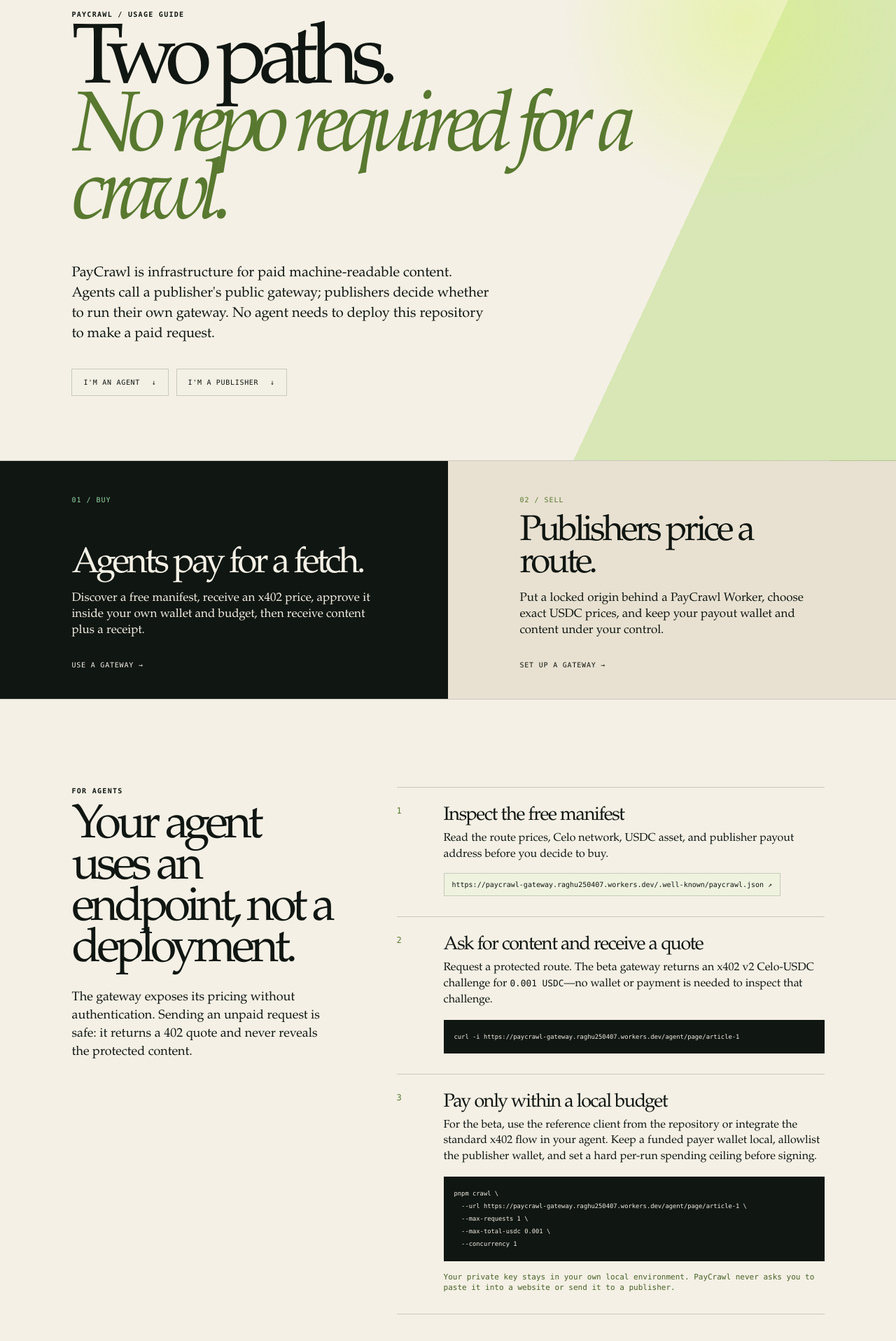
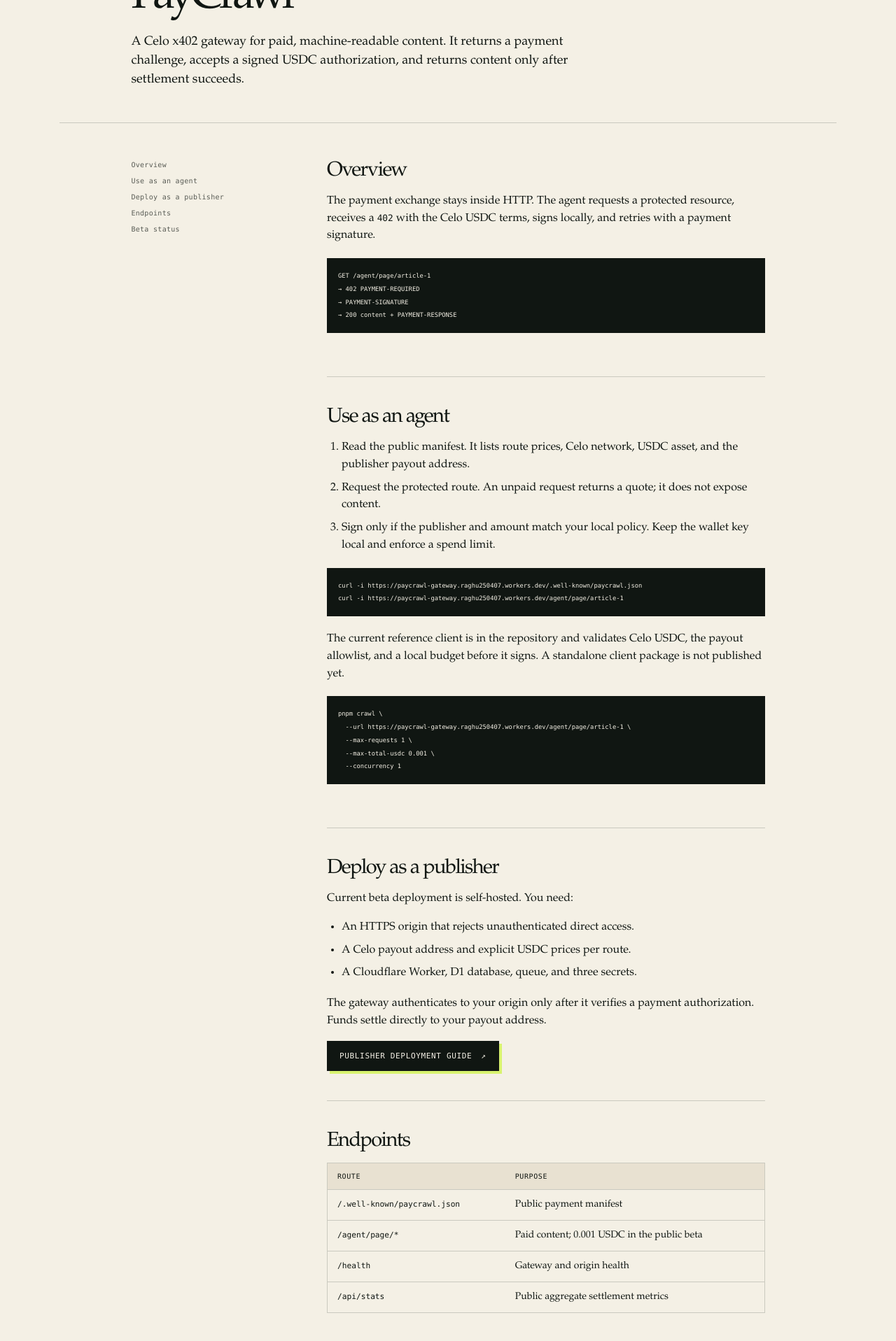
Before and after one commit to Some1Uknow/paycrawl, a Next.js app in the folder apps/web/: page /docs in a window 1280 px wide. Shown: the part 200-2117 px from the top of the page at 70% size. Built offline with nearby package versions, Linux system fonts and the light colour scheme.

Commit message:
refactor: make docs concise

```diff
--- a/apps/web/app/docs/page.tsx
+++ b/apps/web/app/docs/page.tsx
@@ -2,9 +2,8 @@
 import Link from "next/link";
 
 export const metadata: Metadata = {
-  title: "How to use PayCrawl",
-  description:
-    "A practical guide for AI agents and publishers using PayCrawl on Celo.",
+  title: "PayCrawl docs",
+  description: "Reference for using and deploying PayCrawl on Celo.",
 };
 
 const gatewayUrl = "https://paycrawl-gateway.raghu250407.workers.dev";
@@ -31,207 +30,168 @@
 
 export default function DocsPage(): React.ReactElement {
   return (
-    <main className="docs-page">
+    <main className="reference-docs">
       <nav className="nav" aria-label="Primary navigation">
         <Link className="brand" href="/">
           <Mark />
           <span>PayCrawl</span>
         </Link>
         <div className="nav-links">
-          <a href="#agents">For agents</a>
-          <a href="#publishers">For publishers</a>
-          <a href="#beta">Beta status</a>
+          <a href="#agent">Agent</a>
+          <a href="#publisher">Publisher</a>
+          <a href="#endpoints">Endpoints</a>
         </div>
         <Link className="nav-cta" href="/">
           Product <span>↗</span>
         </Link>
       </nav>
 
-      <header className="docs-hero">
-        <p className="eyebrow">PayCrawl / usage guide</p>
-        <h1>
-          Two paths.
-          <br />
-          <em>No repo required for a crawl.</em>
-        </h1>
+      <header className="reference-header">
+        <p className="eyebrow">Documentation</p>
+        <h1>PayCrawl</h1>
         <p>
-          PayCrawl is infrastructure for paid machine-readable content. Agents
-          call a publisher&apos;s public gateway; publishers decide whether to
-          run their own gateway. No agent needs to deploy this repository to
-          make a paid request.
+          A Celo x402 gateway for paid, machine-readable content. It returns a
+          payment challenge, accepts a signed USDC authorization, and returns
+          content only after settlement succeeds.
         </p>
-        <div className="docs-jump-links">
-          <a href="#agents">
-            I&apos;m an agent <span>↓</span>
-          </a>
-          <a href="#publishers">
-            I&apos;m a publisher <span>↓</span>
-          </a>
-        </div>
       </header>
 
-      <section className="path-grid" aria-label="Choose your path">
-        <a className="path-card agent-path" href="#agents">
-          <span className="path-index">01 / BUY</span>
-          <h2>Agents pay for a fetch.</h2>
+      <div className="reference-shell">
+        <aside className="reference-nav" aria-label="Documentation sections">
+          <a href="#overview">Overview</a>
+          <a href="#agent">Use as an agent</a>
+          <a href="#publisher">Deploy as a publisher</a>
+          <a href="#endpoints">Endpoints</a>
+          <a href="#beta">Beta status</a>
+        </aside>
+
+        <article className="reference-content">
+          <section id="overview">
+            <h2>Overview</h2>
             <p>
-            Discover a free manifest, receive an x402 price, approve it inside
-            your own wallet and budget, then receive content plus a receipt.
+              The payment exchange stays inside HTTP. The agent requests a
+              protected resource, receives a <code>402</code> with the Celo USDC
+              terms, signs locally, and retries with a payment signature.
             </p>
-          <b>Use a gateway →</b>
-        </a>
-        <a className="path-card publisher-path" href="#publishers">
-          <span className="path-index">02 / SELL</span>
-          <h2>Publishers price a route.</h2>
-          <p>
-            Put a locked origin behind a PayCrawl Worker, choose exact USDC
-            prices, and keep your payout wallet and content under your control.
-          </p>
-          <b>Set up a gateway →</b>
-        </a>
+            <pre className="reference-code">
+              <code>{`GET /agent/page/article-1
+→ 402 PAYMENT-REQUIRED
+→ PAYMENT-SIGNATURE
+→ 200 content + PAYMENT-RESPONSE`}</code>
+            </pre>
           </section>
 
-      <section className="docs-section agent-guide" id="agents">
-        <div className="docs-section-heading">
-          <p className="eyebrow">For agents</p>
-          <h2>Your agent uses an endpoint, not a deployment.</h2>
+          <section id="agent">
+            <h2>Use as an agent</h2>
+            <ol>
+              <li>
+                Read the public manifest. It lists route prices, Celo network,
+                USDC asset, and the publisher payout address.
+              </li>
+              <li>
+                Request the protected route. An unpaid request returns a quote;
+                it does not expose content.
+              </li>
+              <li>
+                Sign only if the publisher and amount match your local policy.
+                Keep the wallet key local and enforce a spend limit.
+              </li>
+            </ol>
+            <pre className="reference-code">
+              <code>{`curl -i ${gatewayUrl}/.well-known/paycrawl.json
+curl -i ${gatewayUrl}/agent/page/article-1`}</code>
+            </pre>
             <p>
-            The gateway exposes its pricing without authentication. Sending an
-            unpaid request is safe: it returns a 402 quote and never reveals the
-            protected content.
+              The current reference client is in the repository and validates
+              Celo USDC, the payout allowlist, and a local budget before it
+              signs. A standalone client package is not published yet.
             </p>
-        </div>
-        <div className="guide-steps">
-          <article>
-            <span>1</span>
-            <div>
-              <h3>Inspect the free manifest</h3>
-              <p>
-                Read the route prices, Celo network, USDC asset, and publisher
-                payout address before you decide to buy.
-              </p>
-              <a
-                className="inline-code-link"
-                href={`${gatewayUrl}/.well-known/paycrawl.json`}
-                target="_blank"
-                rel="noreferrer"
-              >
-                {gatewayUrl}/.well-known/paycrawl.json ↗
-              </a>
-            </div>
-          </article>
-          <article>
-            <span>2</span>
-            <div>
-              <h3>Ask for content and receive a quote</h3>
-              <p>
-                Request a protected route. The beta gateway returns an x402 v2
-                Celo-USDC challenge for <code>0.001 USDC</code>—no wallet or
-                payment is needed to inspect that challenge.
-              </p>
-              <pre className="docs-code">
-                <code>{`curl -i ${gatewayUrl}/agent/page/article-1`}</code>
-              </pre>
-            </div>
-          </article>
-          <article>
-            <span>3</span>
-            <div>
-              <h3>Pay only within a local budget</h3>
-              <p>
-                For the beta, use the reference client from the repository or
-                integrate the standard x402 flow in your agent. Keep a funded
-                payer wallet local, allowlist the publisher wallet, and set a
-                hard per-run spending ceiling before signing.
-              </p>
-              <pre className="docs-code">
+            <pre className="reference-code">
               <code>{`pnpm crawl \\
   --url ${gatewayUrl}/agent/page/article-1 \\
   --max-requests 1 \\
   --max-total-usdc 0.001 \\
   --concurrency 1`}</code>
             </pre>
-              <p className="guide-note">
-                Your private key stays in your own local environment. PayCrawl
-                never asks you to paste it into a website or send it to a
-                publisher.
-              </p>
-            </div>
-          </article>
-        </div>
           </section>
 
-      <section className="docs-section publisher-guide" id="publishers">
-        <div className="docs-section-heading">
-          <p className="eyebrow">For publishers</p>
-          <h2>Run the gateway beside your content—not inside your CMS.</h2>
+          <section id="publisher">
+            <h2>Deploy as a publisher</h2>
+            <p>Current beta deployment is self-hosted. You need:</p>
+            <ul>
+              <li>
+                An HTTPS origin that rejects unauthenticated direct access.
+              </li>
+              <li>A Celo payout address and explicit USDC prices per route.</li>
+              <li>
+                A Cloudflare Worker, D1 database, queue, and three secrets.
+              </li>
+            </ul>
             <p>
-            A publisher controls the upstream origin, the payout address, route
-            prices, and Cloudflare account. The gateway sends the authenticated
-            origin request only after a valid payment authorization.
+              The gateway authenticates to your origin only after it verifies a
+              payment authorization. Funds settle directly to your payout
+              address.
             </p>
-        </div>
-        <div className="publisher-checklist">
-          <article>
-            <span>Bring</span>
-            <h3>A protected HTTPS origin</h3>
-            <p>
-              Your origin must reject direct traffic and accept the private
-              PayCrawl origin token. It serves your existing machine-readable
-              content; it does not need to be rewritten.
-            </p>
-          </article>
-          <article>
-            <span>Choose</span>
-            <h3>A Celo payout wallet and route policy</h3>
-            <p>
-              Set a non-custodial payout address and explicit atomic USDC prices
-              for routes such as pages, feeds, and exports.
-            </p>
-          </article>
-          <article>
-            <span>Deploy</span>
-            <h3>Your own Cloudflare Worker</h3>
-            <p>
-              The current beta is self-hosted: you create the Worker data
-              resources and secrets in your Cloudflare account, then deploy the
-              gateway template. You do not give PayCrawl custody of content or
-              funds.
-            </p>
-          </article>
-        </div>
             <a
               className="button button-primary"
               href={deployUrl}
               target="_blank"
               rel="noreferrer"
             >
-          Open publisher deployment guide <span>↗</span>
+              Publisher deployment guide <span>↗</span>
             </a>
           </section>
 
-      <section className="beta-strip" id="beta">
-        <div>
-          <p className="eyebrow">An honest beta boundary</p>
-          <h2>Hosted onboarding is the next product layer.</h2>
+          <section id="endpoints">
+            <h2>Endpoints</h2>
+            <div className="reference-table-wrap">
+              <table>
+                <thead>
+                  <tr>
+                    <th>Route</th>
+                    <th>Purpose</th>
+                  </tr>
+                </thead>
+                <tbody>
+                  <tr>
+                    <td>
+                      <code>/.well-known/paycrawl.json</code>
+                    </td>
+                    <td>Public payment manifest</td>
+                  </tr>
+                  <tr>
+                    <td>
+                      <code>/agent/page/*</code>
+                    </td>
+                    <td>Paid content; 0.001 USDC in the public beta</td>
+                  </tr>
+                  <tr>
+                    <td>
+                      <code>/health</code>
+                    </td>
+                    <td>Gateway and origin health</td>
+                  </tr>
+                  <tr>
+                    <td>
+                      <code>/api/stats</code>
+                    </td>
+                    <td>Public aggregate settlement metrics</td>
+                  </tr>
+                </tbody>
+              </table>
             </div>
+          </section>
+
+          <section id="beta">
+            <h2>Beta status</h2>
             <p>
-          Today, agents can use a gateway immediately, while publishers still
-          self-host the gateway from this repository. A smooth managed flow—add
-          an origin, connect a payout wallet, choose prices, and publish—is not
-          live yet. We call that out so no one mistakes the beta template for a
-          finished SaaS dashboard.
+              The public gateway is live. Publisher setup is currently
+              self-hosted; managed Cloudflare onboarding, browser wallet
+              connection, and a standalone agent package are not available yet.
             </p>
           </section>
-
-      <aside className="limitation docs-limitation">
-        <span>Security boundary</span>
-        <p>
-          PayCrawl makes an authorized agent route paid and auditable. It does
-          not stop a malicious actor from scraping a separately public website,
-          so publishers should keep their normal origin controls in place.
-        </p>
-      </aside>
+        </article>
+      </div>
 
       <footer>
         <Link className="brand" href="/">
--- a/apps/web/app/globals.css
+++ b/apps/web/app/globals.css
@@ -1116,6 +1116,123 @@
   background: var(--paper-deep);
 }
 
+.reference-docs {
+  min-height: 100vh;
+}
+.reference-header {
+  max-width: 1110px;
+  margin: 0 auto;
+  padding: 65px 8vw 47px;
+  border-bottom: 1px solid var(--line);
+}
+.reference-header h1 {
+  margin: 0;
+  font-size: clamp(42px, 5vw, 68px);
+  font-weight: 500;
+  line-height: 0.95;
+  letter-spacing: -0.08em;
+}
+.reference-header > p:not(.eyebrow) {
+  max-width: 650px;
+  margin: 19px 0 0;
+  font-size: 18px;
+  line-height: 1.5;
+}
+.reference-shell {
+  max-width: 1110px;
+  margin: 0 auto;
+  padding: 54px 8vw 100px;
+  display: grid;
+  grid-template-columns: 190px minmax(0, 1fr);
+  gap: clamp(40px, 7vw, 110px);
+}
+.reference-nav {
+  position: sticky;
+  top: 24px;
+  align-self: start;
+  display: grid;
+  gap: 12px;
+  font-family: var(--mono);
+  font-size: 10px;
+  letter-spacing: 0.03em;
+}
+.reference-nav a {
+  color: rgba(16, 22, 18, 0.68);
+}
+.reference-nav a:hover {
+  color: var(--ink);
+}
+.reference-content {
+  max-width: 710px;
+}
+.reference-content section {
+  padding: 0 0 42px;
+  margin: 0 0 43px;
+  border-bottom: 1px solid var(--line);
+}
+.reference-content section:last-child {
+  margin-bottom: 0;
+}
+.reference-content h2 {
+  margin: 0 0 16px;
+  font-size: 29px;
+  font-weight: 500;
+  line-height: 1;
+  letter-spacing: -0.055em;
+}
+.reference-content p,
+.reference-content li {
+  font-size: 16px;
+  line-height: 1.55;
+}
+.reference-content p {
+  margin: 0 0 16px;
+}
+.reference-content ol,
+.reference-content ul {
+  margin: 0 0 19px;
+  padding-left: 21px;
+}
+.reference-content li + li {
+  margin-top: 8px;
+}
+.reference-code {
+  margin: 20px 0;
+  padding: 16px;
+  overflow-x: auto;
+  color: var(--paper);
+  background: var(--ink);
+  font-family: var(--mono);
+  font-size: 11px;
+  line-height: 1.7;
+}
+.reference-table-wrap {
+  overflow-x: auto;
+  border: 1px solid var(--line);
+}
+.reference-table-wrap table {
+  width: 100%;
+  border-collapse: collapse;
+  font-size: 14px;
+}
+.reference-table-wrap th,
+.reference-table-wrap td {
+  padding: 13px 14px;
+  text-align: left;
+  border-bottom: 1px solid var(--line);
+}
+.reference-table-wrap tr:last-child td {
+  border-bottom: 0;
+}
+.reference-table-wrap th {
+  font-family: var(--mono);
+  font-size: 10px;
+  font-weight: 400;
+  letter-spacing: 0.06em;
+  text-transform: uppercase;
+  background: var(--paper-deep);
+}
+
 @keyframes scan {
   0%,
   100% {
@@ -1276,6 +1393,22 @@
     padding: 67px 8vw;
     gap: 35px;
   }
+  .reference-header {
+    padding: 55px 8vw 40px;
+  }
+  .reference-shell {
+    grid-template-columns: 1fr;
+    gap: 31px;
+    padding: 38px 8vw 70px;
+  }
+  .reference-nav {
+    position: static;
+    display: flex;
+    flex-wrap: wrap;
+    gap: 10px 18px;
+    padding-bottom: 20px;
+    border-bottom: 1px solid var(--line);
+  }
   footer {
     padding: 0 5vw;
     gap: 13px;
@@ -1344,6 +1477,9 @@
   .landing-flow h2 {
     font-size: 43px;
   }
+  .reference-content h2 {
+    font-size: 27px;
+  }
   .docs-hero > p:not(.eyebrow),
   .beta-strip p:not(.eyebrow) {
     font-size: 18px;
```
Lines whose indentation alone changed are shown as unchanged.
